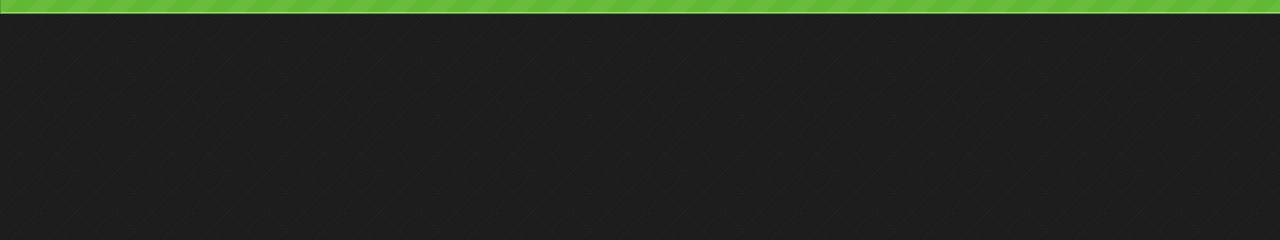
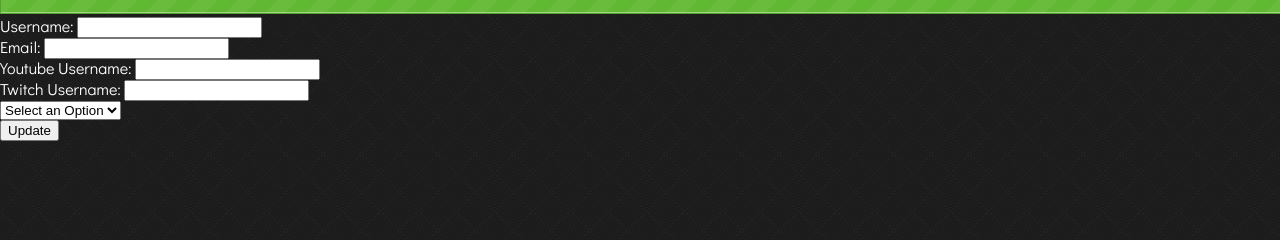
Before and after one commit to AngelDiaz123/Tophat-Gamers-Web-Application, a CodeIgniter app: the page made by Tophat Gamers codeigniter/application/views/dashboard_view.php in a window 1280 px wide. Shown: the part 168-408 px from the top of the page. Run offline with CodeIgniter, Linux system fonts and the light colour scheme; data that the repository does not hold is empty; some libraries are stand-ins or nearby versions.

Commit message:
ability to edit profile on dashboard

```diff
--- a/Tophat Gamers codeigniter/application/views/dashboard_view.php
+++ b/Tophat Gamers codeigniter/application/views/dashboard_view.php
@@ -34,10 +34,34 @@
 
 		<div class="successAlert messageAlert">
 				 <h3>You Logged In</h3>
-				 <p>Welcome Back <?php echo $username; ?>!</p>
+				 <p>Welcome Back <?php echo $info['username']; ?>!</p>
 		</div>
 
-	   <h1>Home</h1>
+	   <h1>Dashboard</h1>
+
+		<?php echo form_open("dashboard/editAccount/".$info['user_id']); ?>
+			<label for="username">Username:</label>
+			<input type="text" size="20" name="username" value="<?php echo $info['username']; ?>">
+			<br/>
+			<label for="email">Email:</label>
+			<input type="text" name="email" value="<?php echo $info['email']; ?>">
+			<br/>
+			<label for"youtube">Youtube Username:</label>
+			<input type="text" name="youtube" value="<?php echo $info['youtube_username']; ?>">
+			<br/>
+			<label for"twitch">Twitch Username:</label>
+			<input type="text" name="twitch" value="<?php echo $info['twitch_username']; ?>">
+			<br/>
+			<select name="gametype">
+				<option value="<?php echo $info['twitch_username']; ?>">Select an Option</option>
+				<option value="FPS">FPS</option>
+				<option value="MMO">MMO</option>
+				<option value="Test">Test</option>
+			</select>
+			<br/>
+			<input type="submit" value="Update">
+		</form>
+
 
 	   <script type="text/javascript">
 	   		// var myMessages = ['infoAlert','warningAlert','errorAlert','successAlert'];
```
Also changed, not shown: Tophat Gamers codeigniter/application/controllers/dashboard.php (+18 -6 lines), Tophat Gamers codeigniter/application/models/user.php (+14 -0 lines).
